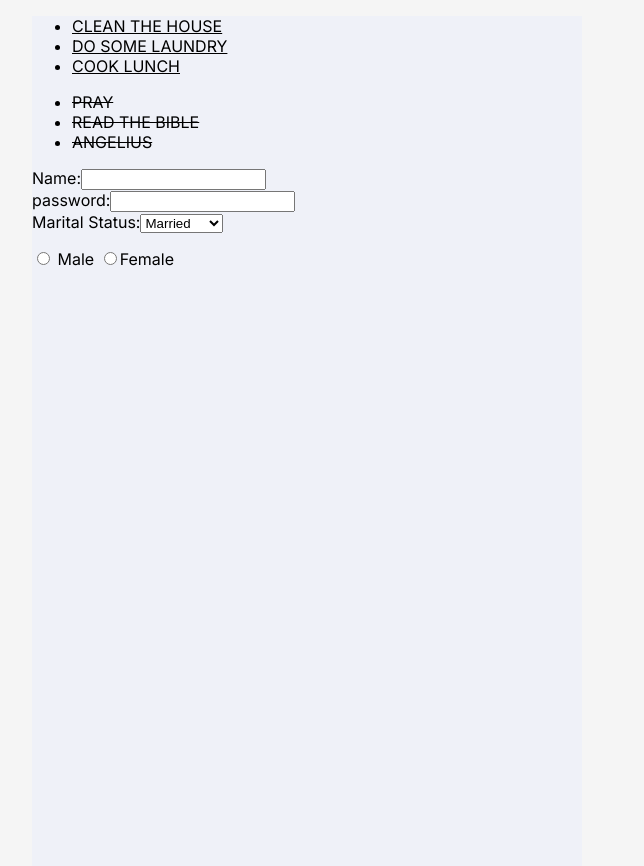
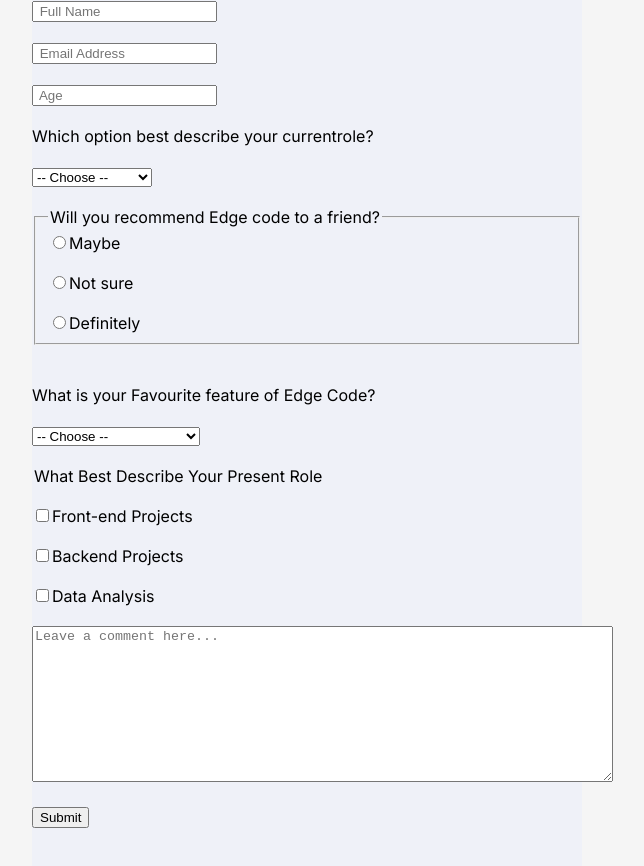
Before and after one commit to mosesedges/premium-student-react-task, a React (Vite) app: page / in a window 1280 px wide. Shown: the top 866 px of the page, without its empty margins (333-977 px from the left). Built offline with nearby package versions, Linux system fonts and the light colour scheme.

Commit message:
completed user form

```diff
--- /dev/null
+++ b/src/Form/App.jsx
@@ -0,0 +1,15 @@
+import Form from  "./UserForm";
+
+
+
+
+
+const App = () => {
+    return (
+        <div>
+            <Form/>
+        </div>
+    )
+}
+
+export default App
--- /dev/null
+++ b/src/Form/UserForm.jsx
@@ -0,0 +1,189 @@
+import {useState} from 'react';
+
+
+const Form = () => {
+const [formData, setFormData] = useState({
+    name:"",
+    email:"",
+    age:"",
+    employment:"",
+    recommendation:"",
+    favourites:"",
+    isFrontEnd:false,
+    isBackEnd:false,
+    isDataAnalysis:false,
+    comments: ""
+})
+
+const handleChange = (event) => {
+    const {name, type, value, checked} = event.target
+
+    setFormData(prevFormData => (
+        {
+        ...prevFormData,
+        [name]: type === "checkbox" ? checked : value
+        }
+    ))
+}
+
+const handleSubmit = (event) => {
+    event.preventDefault()
+    console.log(formData)
+}
+
+
+return (
+    <>
+    <form onSubmit={handleSubmit}>
+        <input
+        type="text"
+        name="name"
+        value={formData.name}
+        placeholder=" Full Name"
+        onChange={handleChange}
+        />
+        <br />
+        <br />
+        <input
+        type="email"
+        name="email"
+        value={formData.email}
+        placeholder=" Email Address"
+        onChange={handleChange}
+        />
+        <br />
+        <br />
+        <input
+        type="number"
+        name="age"
+        value={formData.age}
+        placeholder=" Age"
+        onChange={handleChange}
+        />
+        <br />
+        <br />
+        <label htmlFor="employment">
+            Which option best describe your currentrole?
+        </label>
+        <br />
+        <br />
+        <select
+        name="employment"
+        id="employment"
+        value={formData.employment}
+        onChange={handleChange}
+        >
+            <option value="">-- Choose --</option>
+            <option value="full time job">Full time job</option>
+            <option value="full time learner">Full time learner</option>
+            <option value="prefer no to say">Prefer not to say</option>
+            <option value="Others">Other</option>
+        </select>
+        <br />
+        <br />
+        <fieldset>
+            <legend>Will you recommend Edge code to a friend?</legend>
+        <input
+                type="radio"
+                id="maybe"
+                name="recommendation"
+                value="maybe"
+                checked={formData.recommendation === "maybe"}
+                onChange={handleChange}
+        />
+        <label htmlFor="maybe">Maybe</label>
+        <br />
+        <br />
+        <input
+                type="radio"
+                id="not sure"
+                name="recommendation"
+                value="not sure"
+                checked={formData.recommendation === "not sure"}
+                onChange={handleChange}
+                />
+                <label htmlFor="not sure">Not sure</label>
+        <br />
+        <br />
+        <input
+                type="radio"
+                id="definitely"
+                name="recommendation"
+                value="definitely"
+                checked={formData.recommendation === "definitely"}
+                onChange={handleChange}
+                />
+                <label htmlFor="definitely">Definitely</label>
+        </fieldset>
+        <br />
+        <br />
+
+        <label htmlFor="favourites">What is your Favourite feature of Edge Code?</label>
+        <br />
+        <br />
+        <select
+        name="favourites"
+        onChange={handleChange}
+        value={formData.favourites}
+        id="favourites"
+        >
+            <option value="">-- Choose --</option>
+            <option value="challenges">Challenges</option>
+            <option value="projects">Projects</option>
+            <option value="community">Community</option>
+            <option value="Open-source community">Open-source community</option>
+        </select>
+        <br />
+        <br />
+        <legend>What Best Describe Your Present Role</legend>
+        <br />
+        <input
+                type="checkbox"
+                id="frontEnd"
+                name="isFrontEnd"
+                checked={formData.isFrontEnd}
+                onChange={handleChange}
+        />
+        <label htmlFor="frontEnd">Front-end Projects</label>
+        <br />
+        <br />
+        <input
+                type="checkbox"
+                id="backEnd"
+                name="isBackEnd"
+                checked={formData.isBackEnd}
+                onChange={handleChange}
+        />
+        <label htmlFor="backEnd">Backend Projects</label>
+        <br />
+        <br />
+        <input
+                type="checkbox"
+                id="dataAnalysis"
+                name="isDataAnalysis"
+                checked={formData.isDataAnalysis}
+                onChange={handleChange}
+        />
+        <label htmlFor="dataAnalysis">Data Analysis</label>
+        <br />
+        <br />
+        <textarea
+        name="comments"
+        value={formData.comments}
+        onChange={handleChange}
+        id="comments"
+        placeholder="Leave a comment here..."
+        cols="70"
+        rows="10"
+        />
+        <br />
+        <br />
+        <button>Submit</button>
+    </form>
+    </>
+)
+
+}
+
+
+export default Form
--- a/src/main.jsx
+++ b/src/main.jsx
@@ -1,6 +1,6 @@
 import React from 'react'
 import ReactDOM from 'react-dom/client'
-import App from './TodosTask/App'
+import App from './Form/App'
 import './index.css'
 
 ReactDOM.createRoot(document.getElementById('root')).render(
```
